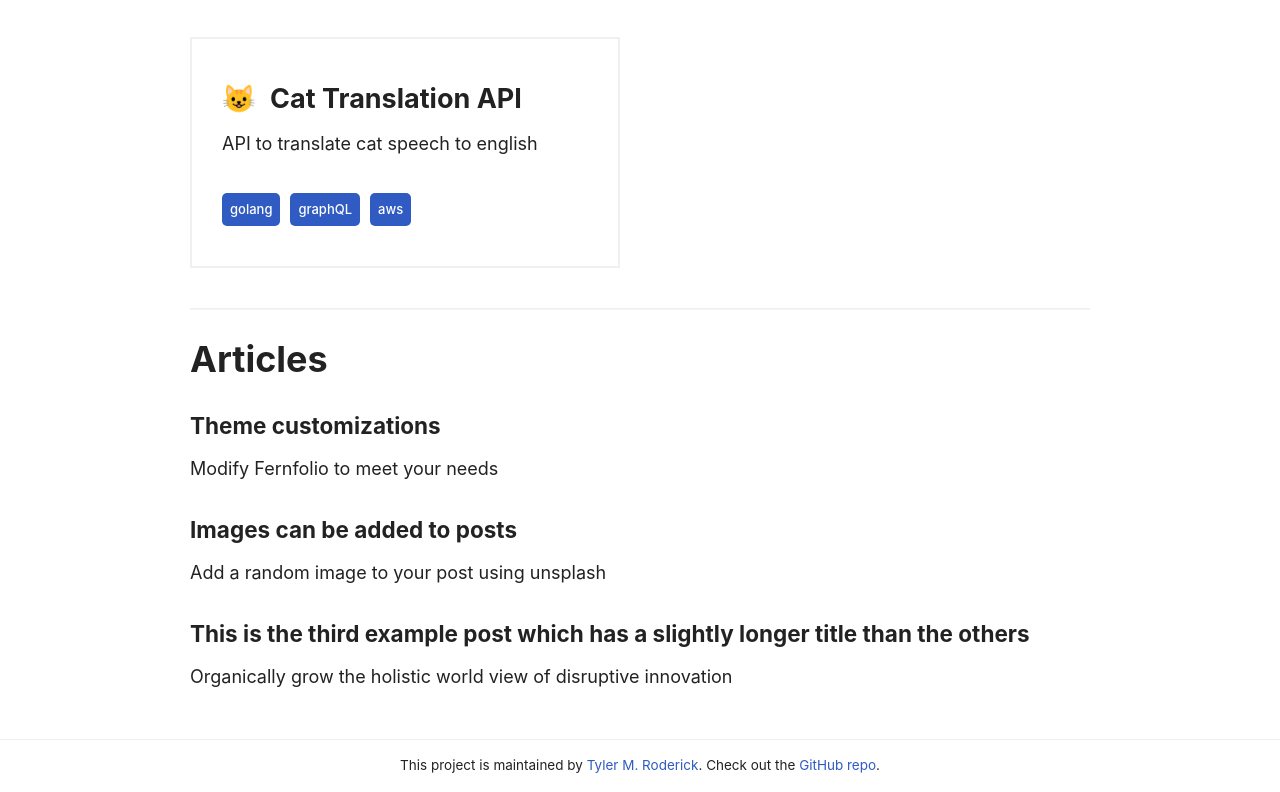
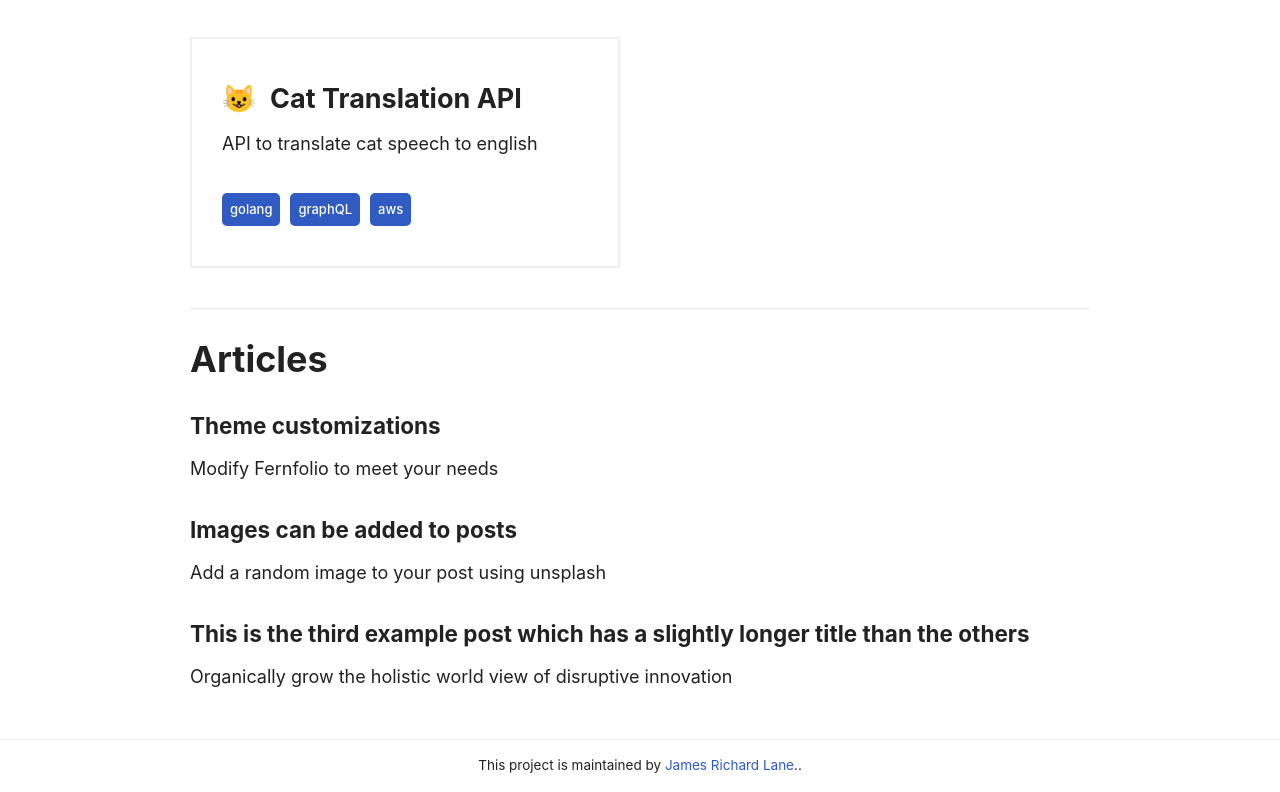
Before and after one commit to lostPixels/shakyexperience, an Eleventy site: page index.njk in a window 1280 px wide. Shown: the part 975-1767 px from the top of the page. Built offline with nearby package versions, Linux system fonts and the light colour scheme; Eleventy itself is replaced by a stand-in of ours; files that its build step writes are made by us from their sources.

Commit message:
footer update

```diff
--- a/_includes/components/footer.njk
+++ b/_includes/components/footer.njk
@@ -1,6 +1,5 @@
 <footer class="site-footer">
   <small>
-    This project is maintained by <a href="https://www.tylerroderick.com">Tyler M. Roderick</a>.
-    Check out the <a href="{{ pkg.repository.url }}">GitHub repo</a>.
+    This project is maintained by <a href="https://www.shakyexperience.com">James Richard Lane</a>.</a>.
   </small>
 </footer>
```
